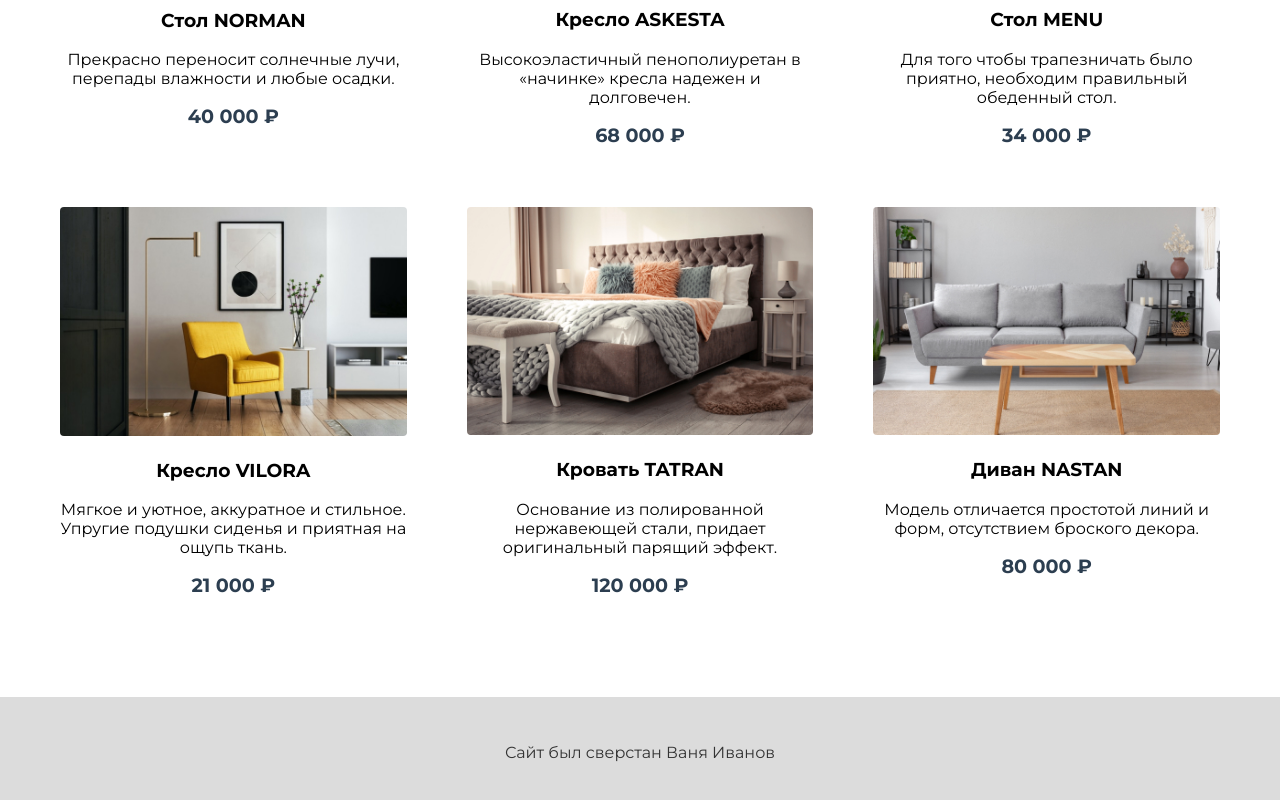
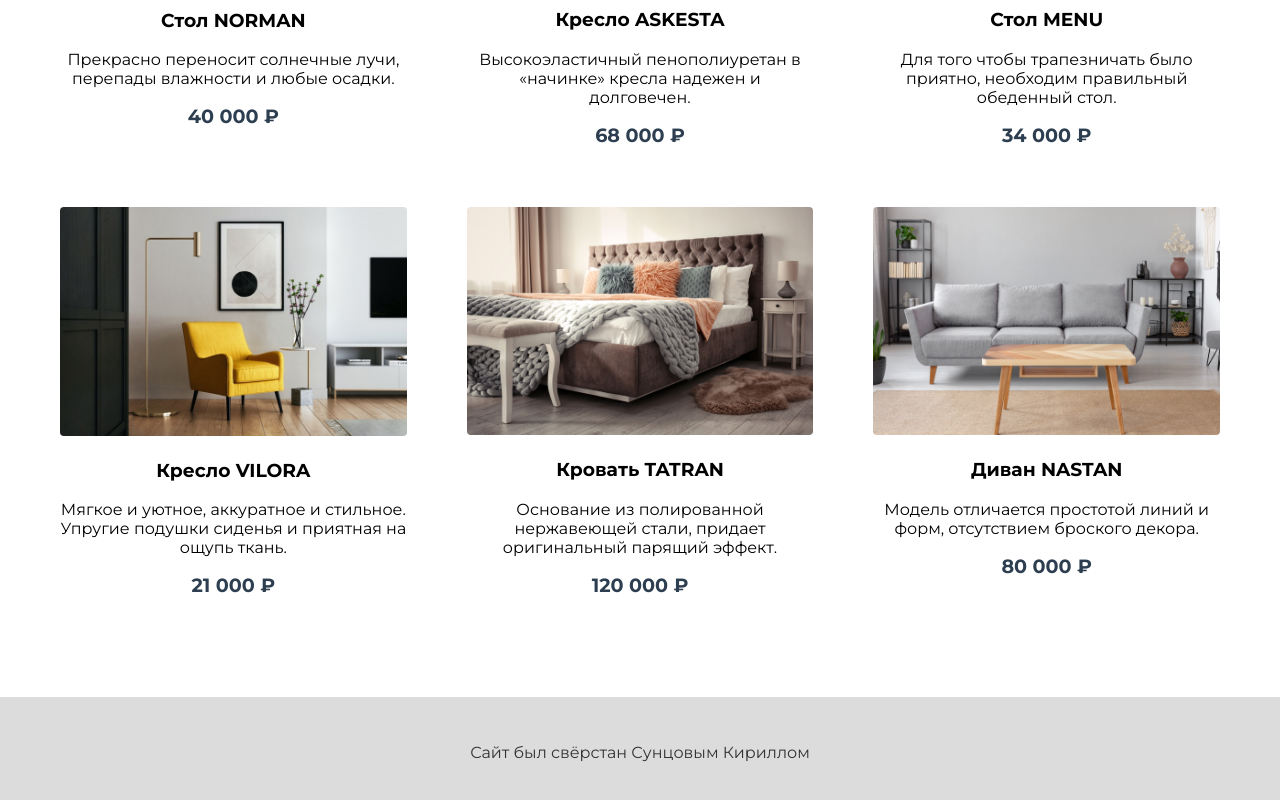
Before and after one commit to Lyminitt/not_ballin_at_all, a plain HTML site: page index.html in a window 1280 px wide. Shown: the part 1249-2049 px from the top of the page. Drawn offline with Linux system fonts and the light colour scheme.

Commit message:
Update index.html

```diff
--- a/index.html
+++ b/index.html
@@ -84,7 +84,7 @@
 
     <footer class="footer">
         <div class="center">
-            <p>Сайт был сверстан Ваня Иванов</p>
+            <p>Сайт был свёрстан Сунцовым Кириллом</p>
         </div>
     </footer>
 
```
